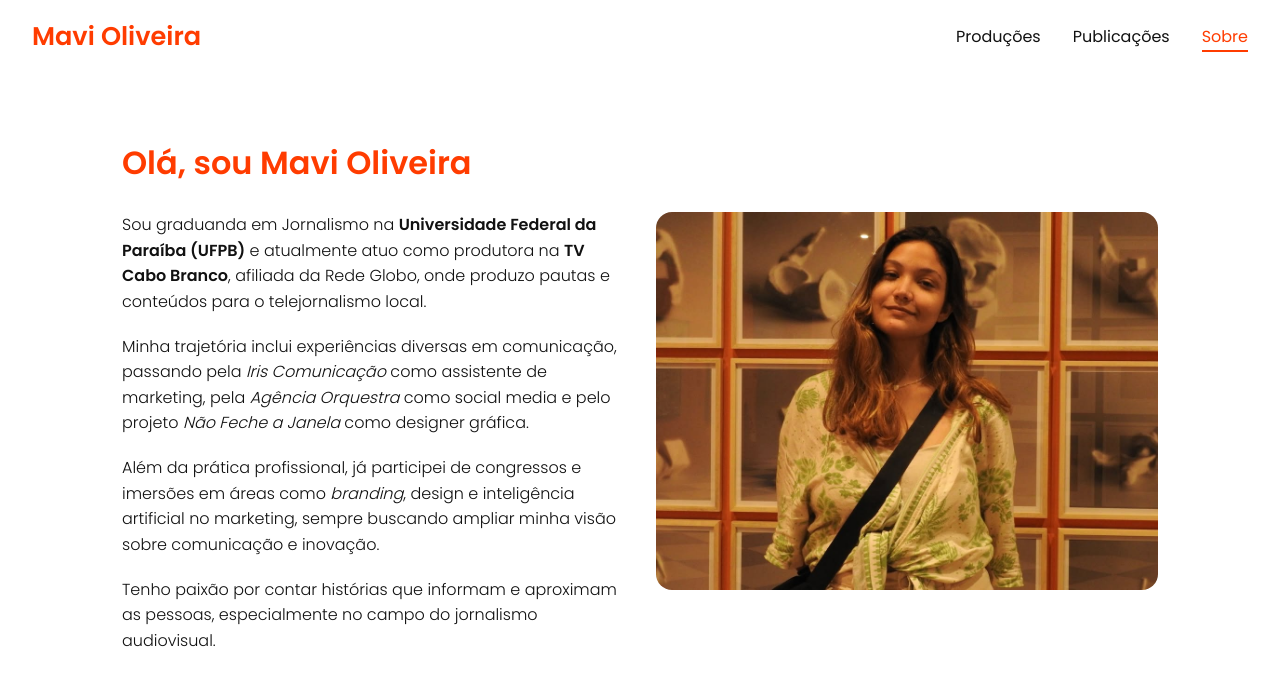
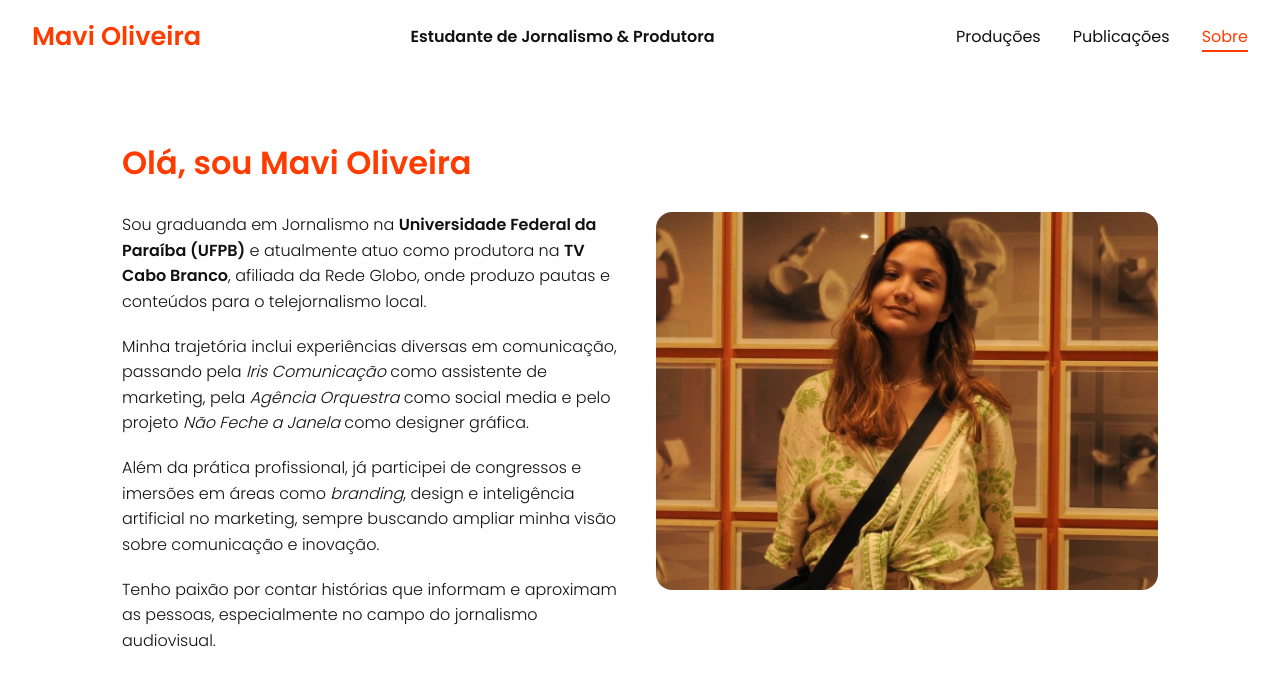
Before and after one commit to joaopaulq/joaopaulq.github.io, a plain HTML site: page about.html in a window 1280 px wide. Drawn offline with Linux system fonts and the light colour scheme.

Commit message:
sadassssssssssss

```diff
--- a/about.html
+++ b/about.html
@@ -13,6 +13,7 @@
   <!-- Menu de navegação -->
   <header>
     <h1>Mavi Oliveira</h1>
+    <h4>Estudante de Jornalismo & Produtora</h4>
     <nav>
       <ul>
         <li><a href="index.html">Produções</a></li>
```
Also changed, not shown: index.html (+1 -0 lines), publications.html (+1 -0 lines).
